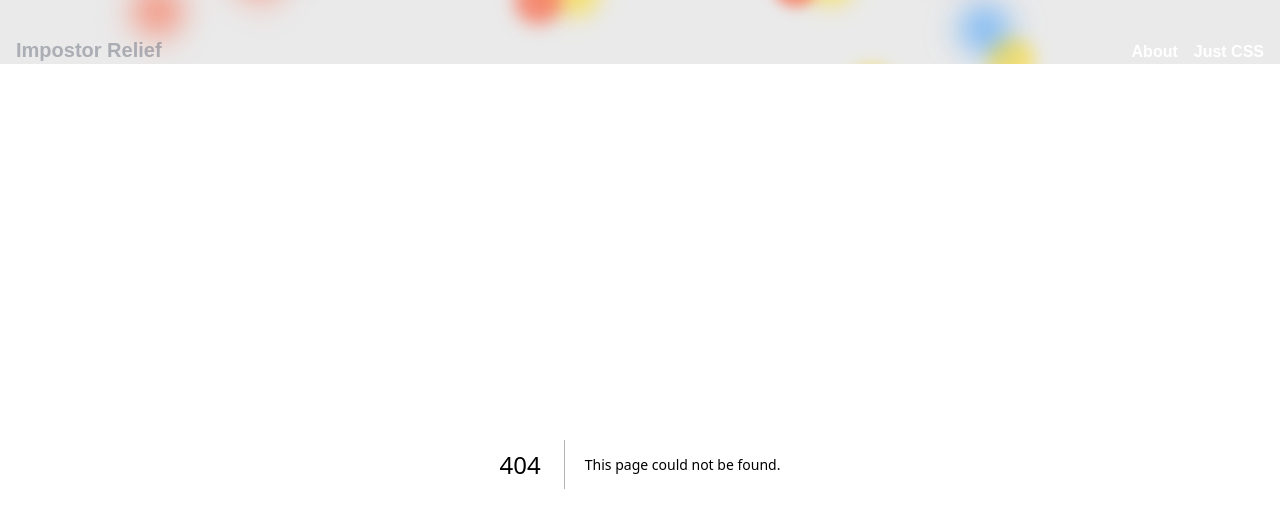
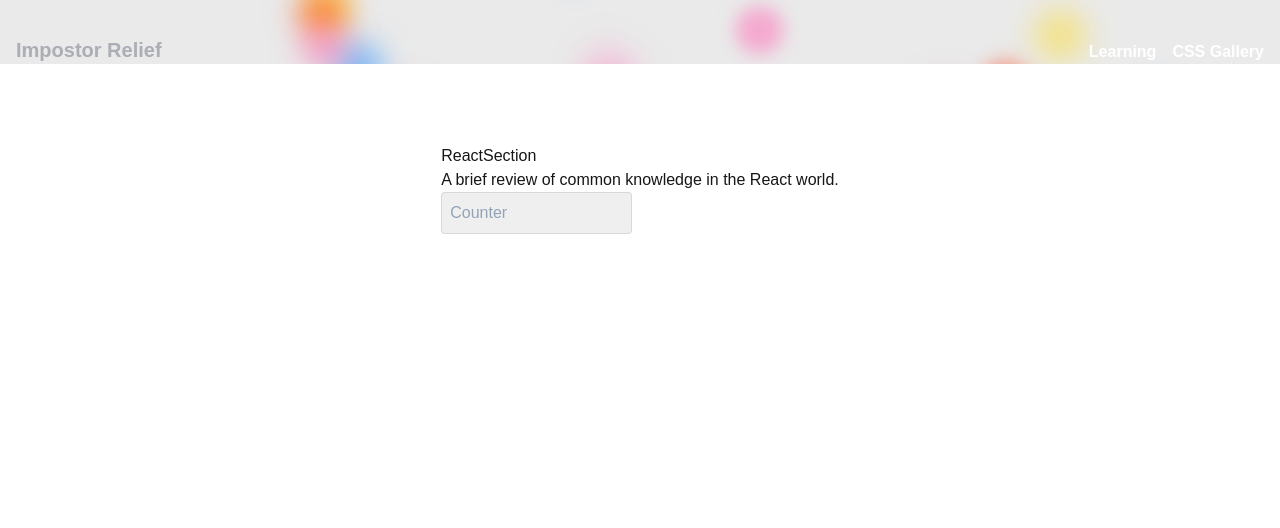
Before and after one commit to irawachaloco/impostor-relief, a Next.js app: page /react in a window 1280 px wide. Before the commit this address had no page. Shown: the top 528 px of the page. Built offline with nearby package versions, Linux system fonts and the light colour scheme.

Commit message:
syntax highlighter, links grid and several updates

```diff
--- /dev/null
+++ b/app/components/CodeBlock.tsx
@@ -0,0 +1,23 @@
+import React, { FC } from "react";
+
+import SyntaxHighlighter from "react-syntax-highlighter/dist/esm/default-highlight";
+import { lioshi } from "react-syntax-highlighter/dist/esm/styles/hljs";
+
+type CodeBlockProps = {
+  language: string;
+  code: string;
+};
+
+const CodeBlock: FC<CodeBlockProps> = ({ language, code }) => {
+  return (
+    <div className="flex">
+      <div className="shadow-md rounded rounded-lg my-4 overflow-hidden">
+        <SyntaxHighlighter language={language} style={lioshi}>
+          {code}
+        </SyntaxHighlighter>
+      </div>
+    </div>
+  );
+};
+
+export default CodeBlock;
--- /dev/null
+++ b/app/components/LinksGrid.tsx
@@ -0,0 +1,30 @@
+import Link from "next/link";
+
+type LinkProps = {
+  id: number;
+  url: string;
+  text: string;
+};
+
+type LinksGridProps = {
+  links: LinkProps[];
+};
+
+export const LinksGrid: React.FC<LinksGridProps> = ({ links }) => {
+  return (
+    <ul className="grid md:grid-cols-2 gap-4">
+      {links.map((link) => (
+        <li key={link.id}>
+          <Link
+            href={link.url}
+            className="bg-[#efefef] hover:scale-[101%] hover:bg-[#d4e6f1] hover:shadow border rounded border-[#718394]/20 hover:border-[#718394]/40 block transition _max-w-xs"
+          >
+            <p className="p-2 text-[#94a3b8] hover:text-[#475569]">
+              {link.text}
+            </p>
+          </Link>
+        </li>
+      ))}
+    </ul>
+  );
+};
--- a/app/components/NavBar.tsx
+++ b/app/components/NavBar.tsx
@@ -98,8 +98,8 @@ const NavBar = () => {
             isOpen ? "flex" : "hidden"
           } absolute top-[100%] md:top-auto md:relative md:flex flex-col md:flex-row right-0 items-center md:items-auto w-full md:w-auto bg-[#e8e8e8] md:bg-[#e8e8e8]/0 md:space-x-4`}
         >
-          <NavItem link="../about" text="About" />
-          <NavItem link="../just_css" text="Just CSS" />
+          <NavItem link="../learning" text="Learning" />
+          <NavItem link="../just_css" text="CSS Gallery" />
         </div>
       </div>
     </nav>
--- a/app/layout.tsx
+++ b/app/layout.tsx
@@ -30,7 +30,9 @@ export default function RootLayout({
       // className={`${geistSans.variable} ${geistMono.variable} antialiased`}
       >
         <NavBar />
-        {children}
+        <div className="items-center justify-items-center min-h-screen_ p-8 pb-20 gap-16 sm:p-20 font-[family-name:var(--font-geist-sans)]">
+          {children}
+        </div>
       </body>
     </html>
   );
--- /dev/null
+++ b/app/learning/nested_learning/page.tsx
@@ -0,0 +1,7 @@
+import React from "react";
+
+const Nested = () => {
+  return <div>Nested</div>;
+};
+
+export default Nested;
--- /dev/null
+++ b/app/learning/page.tsx
@@ -0,0 +1,45 @@
+import React from "react";
+import { LinksGrid } from "../components/LinksGrid";
+
+const Learning = () => {
+  // Sample array of links
+  const links = [
+    {
+      id: 1,
+      text: "React",
+      url: "/react/",
+    },
+    {
+      id: 2,
+      text: "Algorithms",
+      url: "./learning/react",
+    },
+    {
+      id: 3,
+      text: "DOM",
+      url: "./react",
+    },
+    {
+      id: 4,
+      text: "Javascript",
+      url: "./learning/react",
+    },
+    {
+      id: 5,
+      text: "TypeScript",
+      url: "./learning/react",
+    },
+  ];
+
+  return (
+    <div>
+      <h2 className="text-[#686868] text-2xl font-bold mb-4">Real Dev Stuff</h2>
+      <h2 className="text-[#686868] text-lg font-semibold mb-6">
+        This is a list of commonly used knowledge in the developer world.
+      </h2>
+      <LinksGrid links={links} />
+    </div>
+  );
+};
+
+export default Learning;
--- a/app/page.tsx
+++ b/app/page.tsx
@@ -1,6 +1,8 @@
+import CodeBlock from "./components/CodeBlock";
+
 export default function Home() {
   return (
-    <div className="items-center justify-items-center min-h-screen_ p-8 pb-20 gap-16 sm:p-20 font-[family-name:var(--font-geist-sans)]">
+    <div className="">
       <h1 className="font-bold text-xl pb-4">
         Why feel like a &quot;fraudulent professional&quot; when you can embrace
         your inner imposter? Let&apos;s get impostorie.
@@ -9,6 +11,13 @@ export default function Home() {
         This will be a scratch book for practicing while learning some real
         developer stuff.
       </h2>
+
+      <div>
+        <CodeBlock
+          language="javascript"
+          code="console.log('Hello, impostor!');"
+        />
+      </div>
     </div>
   );
 }
--- /dev/null
+++ b/app/react/counter/page.tsx
@@ -0,0 +1,7 @@
+import React from "react";
+
+const Counter = () => {
+  return <div>Counter</div>;
+};
+
+export default Counter;
--- /dev/null
+++ b/app/react/page.tsx
@@ -0,0 +1,21 @@
+import React from "react";
+import { LinksGrid } from "../components/LinksGrid";
+
+const ReactSection = () => {
+  const exercises = [
+    {
+      id: 1,
+      text: "Counter",
+      url: "/react/counter",
+    },
+  ];
+  return (
+    <div>
+      <h1>ReactSection</h1>
+      <p>A brief review of common knowledge in the React world.</p>
+      <LinksGrid links={exercises} />
+    </div>
+  );
+};
+
+export default ReactSection;
--- a/next.config.mjs
+++ b/next.config.mjs
@@ -1,7 +1,7 @@
 /** @type {import('next').NextConfig} */
 const nextConfig = {
   output: "export",
-  assetPrefix: "./",
+  assetPrefix: "/",
 };
 
 export default nextConfig;
--- a/package.json
+++ b/package.json
@@ -12,12 +12,14 @@
     "next": "14.2.10",
     "react": "^18",
     "react-dom": "^18",
+    "react-syntax-highlighter": "^15.5.0",
     "sass": "^1.79.1"
   },
   "devDependencies": {
     "@types/node": "^20",
     "@types/react": "^18",
     "@types/react-dom": "^18",
+    "@types/react-syntax-highlighter": "^15.5.13",
     "eslint": "^8",
     "eslint-config-next": "14.2.10",
     "postcss": "^8",
```
Also changed, not shown: 1 other file (tests, documents, lock files or other folders).
